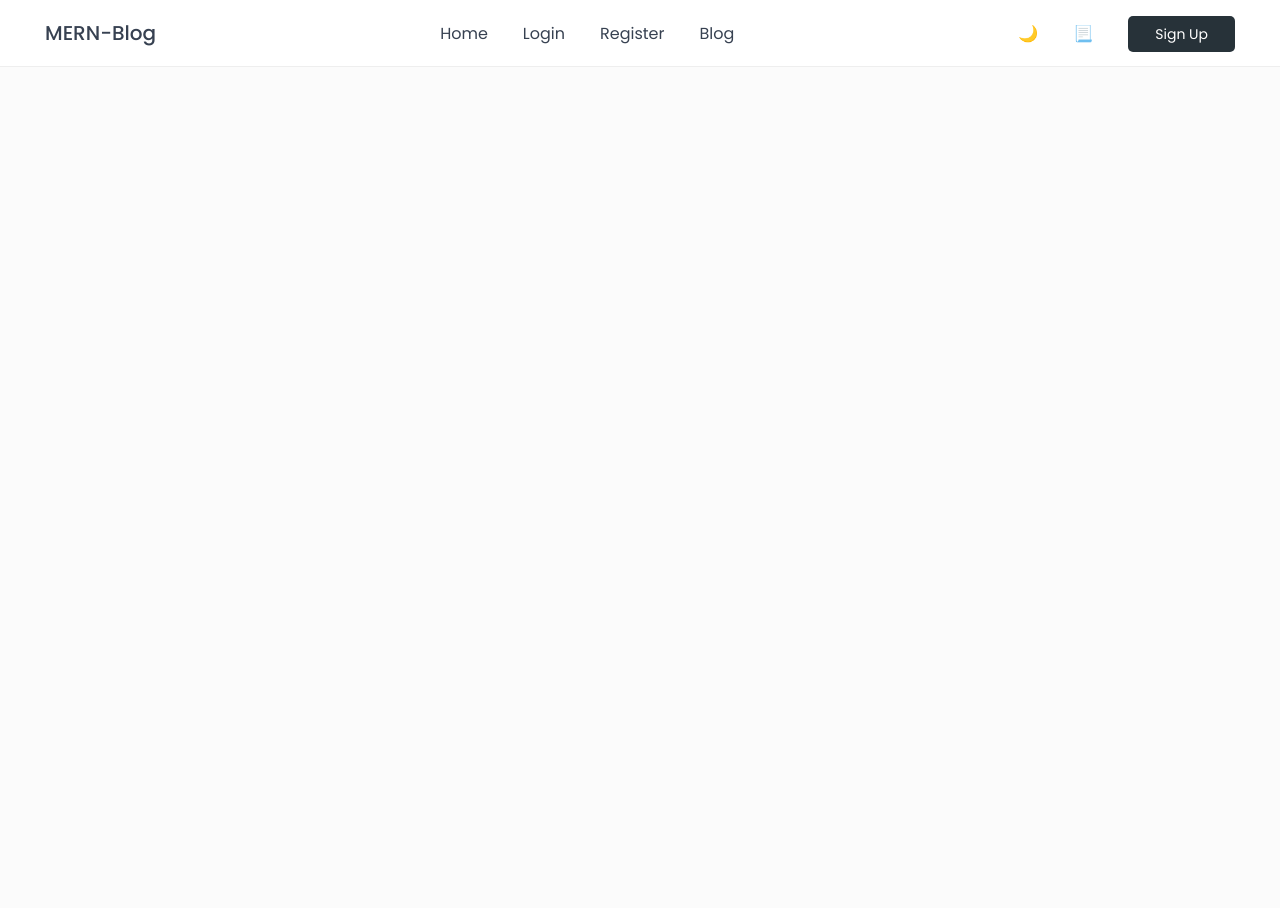
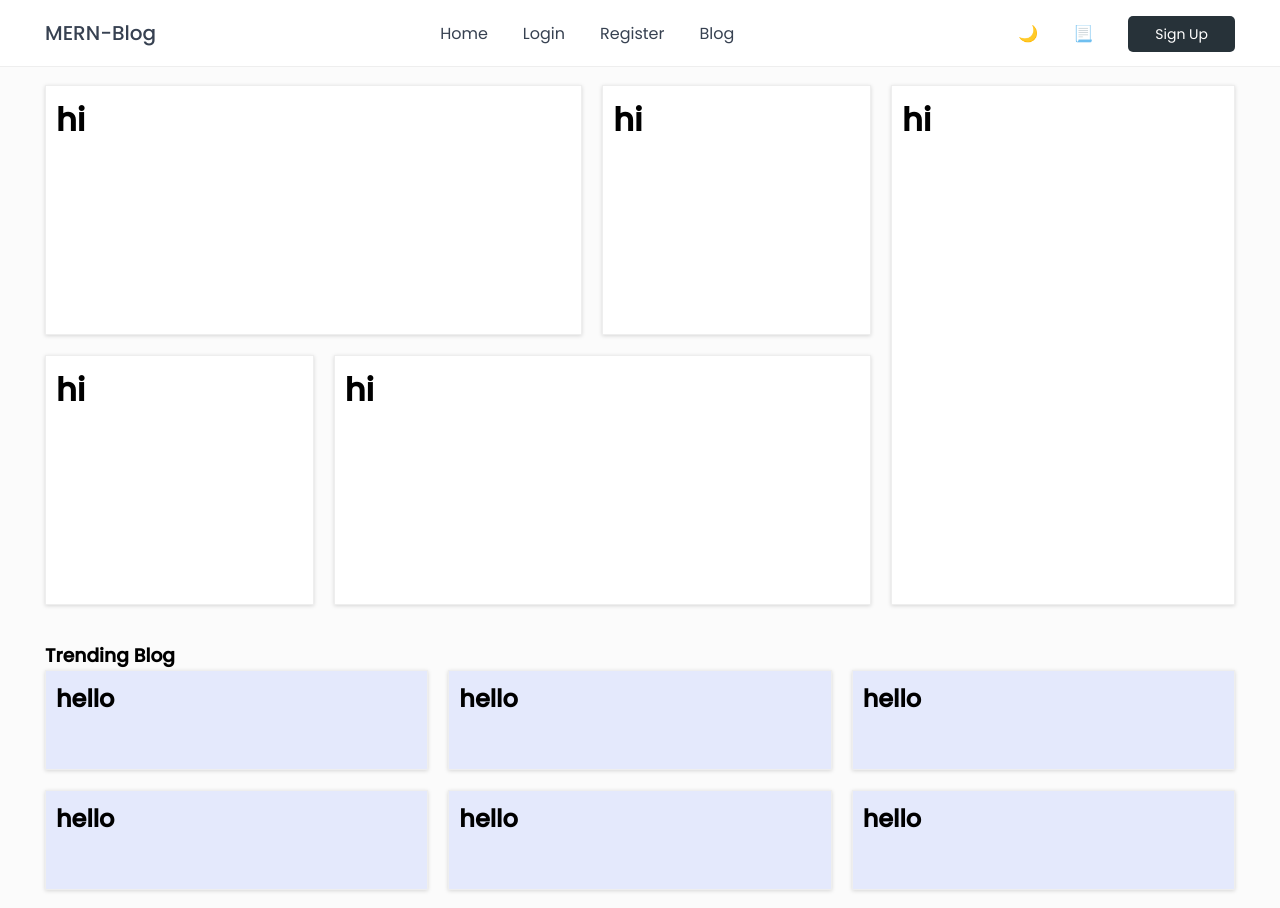
Before and after one commit to enrituraj/MERN-Blog, a React (Create React App) app in the folder client/: page / in a window 1280 px wide. Before the commit the page ends 800 px from the top, so only its background shows below. Built offline with nearby package versions, Linux system fonts and the light colour scheme.

Commit message:
home pae layout

```diff
--- a/client/src/components/home/Home.jsx
+++ b/client/src/components/home/Home.jsx
@@ -1,9 +1,56 @@
 import React from 'react'
 import Navbar from '../Navbar/Navbar'
+import './Home.scss'
 const Home = () => {
   return (
     <>
-      <Navbar/>
+      <Navbar />
+
+      <header className="header">
+        <div className="grid">
+
+          <div className="container">
+
+            <div className="overly1-card card">
+              <h1>hi</h1></div>
+            <div className="verticle1-card card">
+              <h1>hi</h1></div>
+          </div>
+          <div className="horizontal-card card">
+            <h1>hi</h1></div>
+          <div className="container1">
+
+            <div className="overly1-card card">
+              <h1>hi</h1></div>
+            <div className="verticle1-card card">
+              <h1>hi</h1></div>
+          </div>
+        </div>
+      </header>
+
+      <section className="trending">
+        <h3>Trending Blog</h3>
+        <div className="flex">
+          <div className="trending-card">
+            <h1>hello</h1>
+          </div>
+          <div className="trending-card">
+            <h1>hello</h1>
+          </div>
+          <div className="trending-card">
+            <h1>hello</h1>
+          </div>
+          <div className="trending-card">
+            <h1>hello</h1>
+          </div>
+          <div className="trending-card">
+            <h1>hello</h1>
+          </div>
+          <div className="trending-card">
+            <h1>hello</h1>
+          </div>
+        </div>
+      </section>
     </>
   )
 }
--- a/client/src/components/home/Home.scss
+++ b/client/src/components/home/Home.scss
@@ -0,0 +1,77 @@
+.header{
+    padding: 18px 45px;
+    .grid{
+         display: grid;
+            grid-template-columns: 3fr 1.25fr;
+            grid-template-rows: 1fr 1fr;
+            grid-auto-columns: 1fr;
+            gap: 20px 20px;
+            grid-auto-flow: row;
+            grid-template-areas:
+              ". horizontal"
+              ". horizontal";
+        .card {
+            width: 100%;
+            min-height: 250px;
+            background: #fff;
+            padding: 10px;
+            box-shadow: 0px 1px 4px #00000025;
+            border: 1px solid #eeeeee;
+        }
+
+        .container{
+            display: grid;
+            gap: 20px 20px;
+            grid-template-columns: 2fr 1fr;
+        }
+        .container1{
+            display: grid;
+            gap: 20px 20px;
+            grid-template-columns: 1fr 2fr;
+        }
+
+          .verticle-card {
+            grid-area: vertial-card;
+        }
+
+          .horizontal-card{
+            grid-area: horizontal;
+        height: 100%;}
+
+
+    }
+    .flex{
+        display: flex;
+            gap: 20px;
+            flex-wrap: wrap;
+        .col-1{
+            display: flex;
+            justify-content: center;
+            align-items: center;
+            background-color: rgb(247, 183, 183);
+            width: 33%;
+
+            height: 300px;
+        }
+    }
+}
+.trending{
+    padding: 18px 45px;
+    .flex{
+        display: flex;
+        gap: 20px;
+        flex-wrap: wrap;
+        .trending-card{
+            flex: 1;
+            min-width: 30%;
+            background-color: rgba(206, 215, 253, 0.507);
+
+            width: 100%;
+            min-height: 100px;
+            padding: 10px;
+            box-shadow: 0px 1px 4px #00000025;
+            border: 1px solid #eeeeee;
+        }
+    }
+
+}
```
